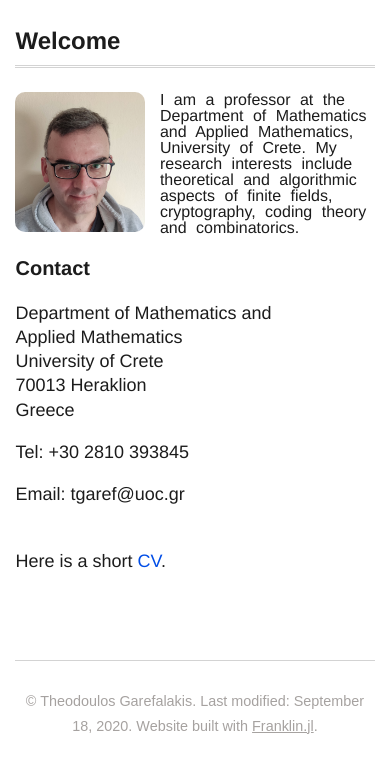
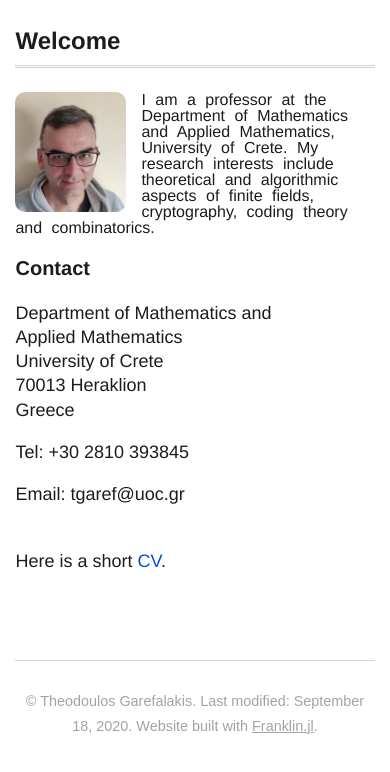
Before and after one commit to tgaref/tgaref.github.io, a plain HTML site: page index.html in a window 390 px wide. Shown: the part 106-878 px from the top of the page. Drawn offline with Linux system fonts and the light colour scheme.

Commit message:
Deploying to master from  @ a9aa6cf0b032d47f379da963dd80afc0b575ec34 🚀

```diff
--- a/css/franklin.css
+++ b/css/franklin.css
@@ -37,8 +37,8 @@ html {
 @media (max-width: 500px) {
     .franklin-content .container .thumb img {
 	width: auto;
-	max-width: 140px;
-	max-height: 140px;
+	max-width: 120px;
+	max-height: 120px;
 	padding-left: 0;
 	border-radius: 10px; }
 }
```
